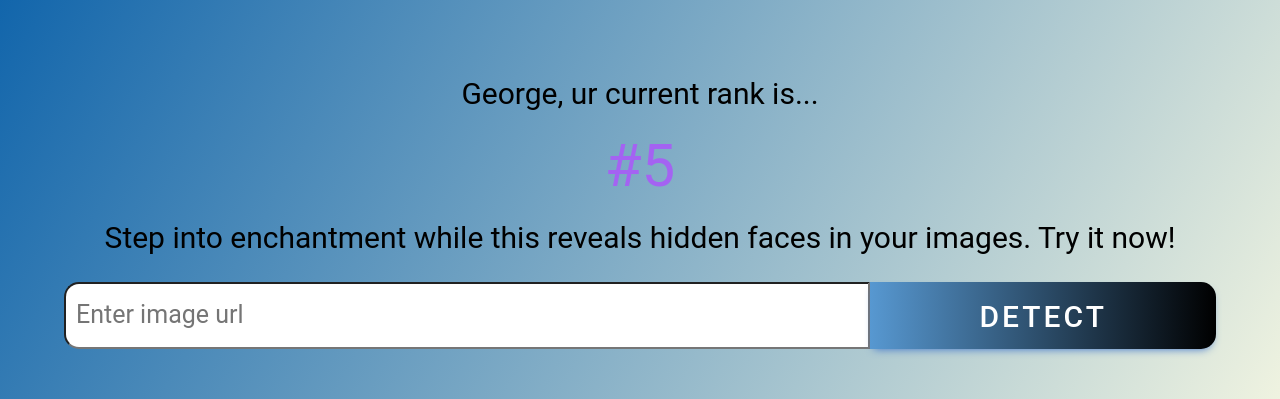
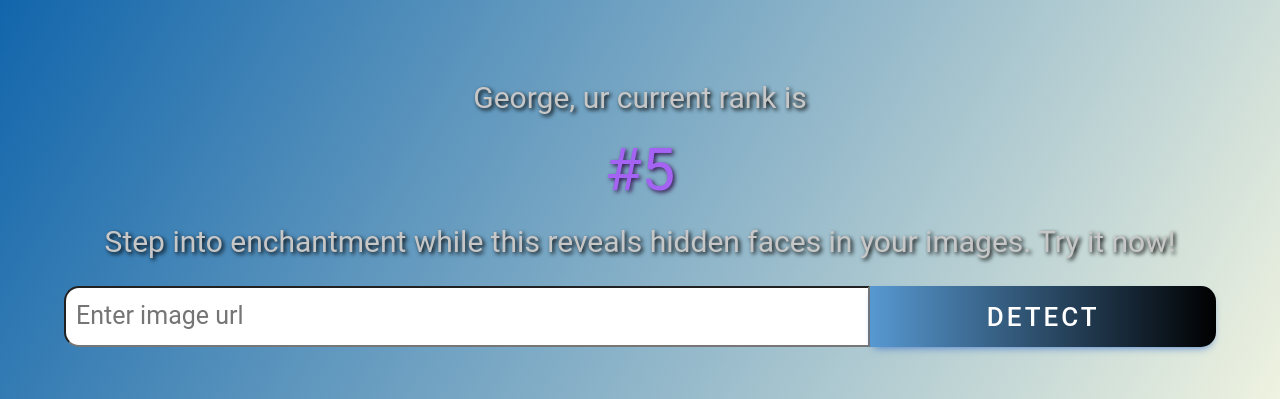
Before and after one commit to GKefas/AI-Face-Detection-App-v1, a React (Vite) app: page / in a window 1280 px wide. Both pictures are taken after a click on the button "LOGIN". Shown: the part 212-611 px from the top of the page. Built offline with nearby package versions, Linux system fonts and the light colour scheme; the HTML template or start-up script is replaced by a standard one; a web font is replaced by a local one.

Commit message:
fixed UI

```diff
--- a/index.html
+++ b/index.html
@@ -5,7 +5,7 @@
   <meta charset="UTF-8" />
   <meta name="viewport" content="width=device-width, initial-scale=1.0" />
   <title>Smart Brain</title>
-  <link rel="icon" type="image" href="/public/smartBrain.png">
+  <link rel="icon" type="image" href="smartBrain.png">
 </head>
 
 <body>
@@ -13,7 +13,7 @@
   <script type="module" src="/src/main.jsx"></script>
   <script>
     const global = globalThis;
-    const process= "test";
+    const process = "test";
   </script>
 </body>
 
--- a/src/App.jsx
+++ b/src/App.jsx
@@ -1,6 +1,7 @@
 import { Component } from "react";
 import ParticlesBg from "particles-bg";
 import 'mdb-react-ui-kit/dist/css/mdb.min.css';
+
 import "@fortawesome/fontawesome-free/css/all.min.css";
 import 'tachyons';
 import Navigation from "./components/Navigation/Navigation.jsx";
--- a/src/components/ImageLinkForm/ImageLinkForm.css
+++ b/src/components/ImageLinkForm/ImageLinkForm.css
@@ -5,7 +5,7 @@
 }
 
 .detectBtn {
-    font-size: 1.5rem;
+    font-size: 1.3rem;
     letter-spacing: 3px;
     background-image: linear-gradient(to right, #5798d1, #000000);
     transition: all 0.3s;
--- a/src/components/ImageLinkForm/ImageLinkForm.jsx
+++ b/src/components/ImageLinkForm/ImageLinkForm.jsx
@@ -4,19 +4,6 @@ import { MDBBtn } from 'mdb-react-ui-kit';
 const ImageLinkForm = ({ onInputChange, onButtonSubmit }) => {
     return (
         <>
-            <p className="f3 tc black">
-                {'Step into enchantment while this reveals hidden faces in your images. Try it now!'}
-            </p>
-            {
-                /*
-
-                    <button className="w-30 grow f4 link pa2 dib light-gray bg-light-purple"
-                    >
-                    Detect</button>
-                </div>
-            </div>*/
-            }
-
             <div className='center w-90 centerInputs'>
                 <input className="f4 pa2 w-70 inputUrl" type="text" onChange={onInputChange} placeholder='Enter image url' />
                 <MDBBtn className='w-30 detectBtn' onClick={onButtonSubmit}>
--- /dev/null
+++ b/src/components/Rank/Rank.css
@@ -0,0 +1,8 @@
+.shadowText {
+    color: rgb(199, 199, 199);
+    text-shadow: 2px 2px 4px #000000;
+}
+
+.shadowTextOnlyBlack {
+    text-shadow: 2px 2px 4px #341952;
+}
--- a/src/components/Rank/Rank.jsx
+++ b/src/components/Rank/Rank.jsx
@@ -1,14 +1,18 @@
-
+import './Rank.css';
 
 const Rank = () => {
     return (
+
         <div className="tc ma0 rank">
-            <div className="f3 black v-btm">
-                {'George, ur current rank is...'}
+            <div className="f3 black v-btm shadowText">
+                {'George, ur current rank is'}
             </div>
-            <div className="f1 light-purple">
+            <div className="f1 light-purple shadowTextOnlyBlack">
                 {'#5'}
             </div>
+            <p className="f3 tc black shadowText">
+                {'Step into enchantment while this reveals hidden faces in your images. Try it now!'}
+            </p>
         </div>
     );
 }
--- a/src/index.css
+++ b/src/index.css
@@ -60,6 +60,14 @@ body {
   font-size: 2.1rem;
 }
 
+:root .rankBackground{
+  width: fit-content;
+  background-color: #eef7ff79;
+  margin: 1rem 2rem;
+  border-radius: 50px;
+  padding: 1.2rem;
+}
+
 
 @media only screen and (max-width:950px) {
 
@@ -110,4 +118,9 @@ body {
     margin-bottom: 3rem;
   }
 
+  :root .detectBtn {
+    font-size: 17px;
+
+  }
+
 }
```
